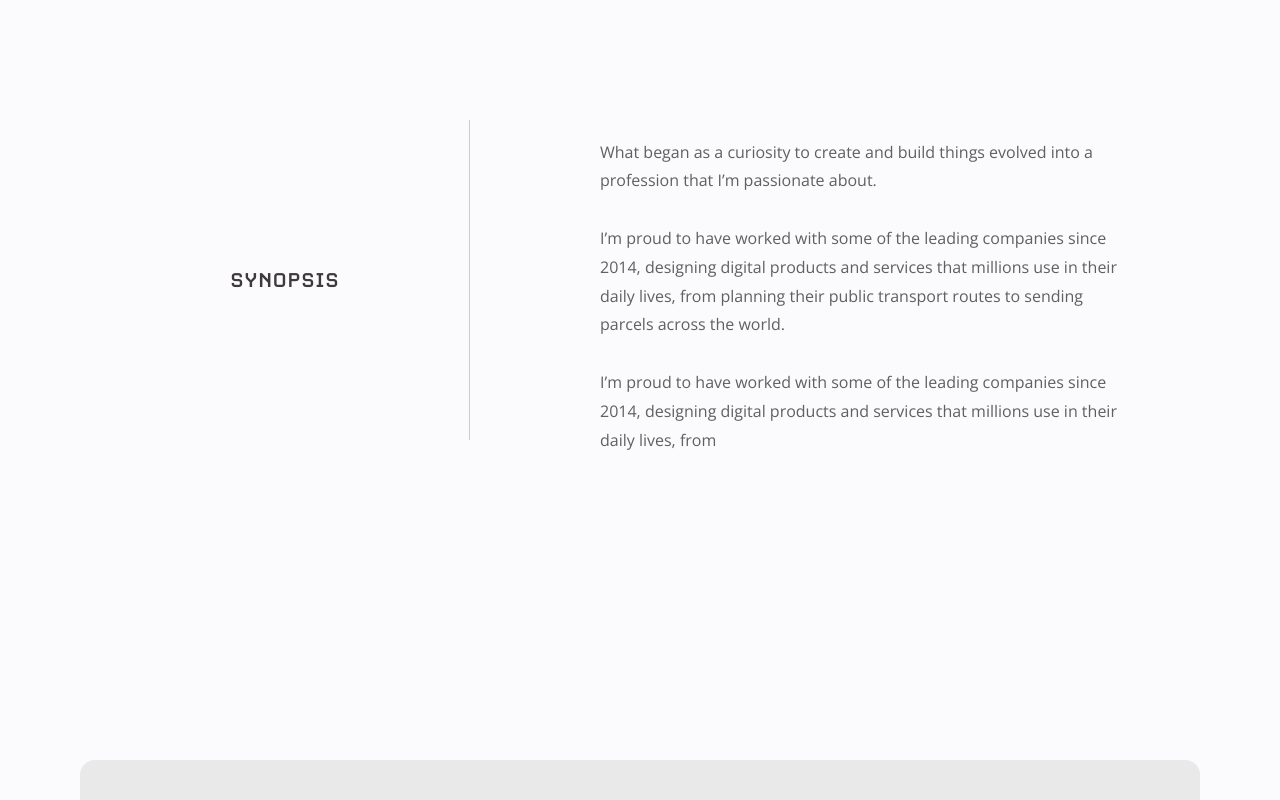
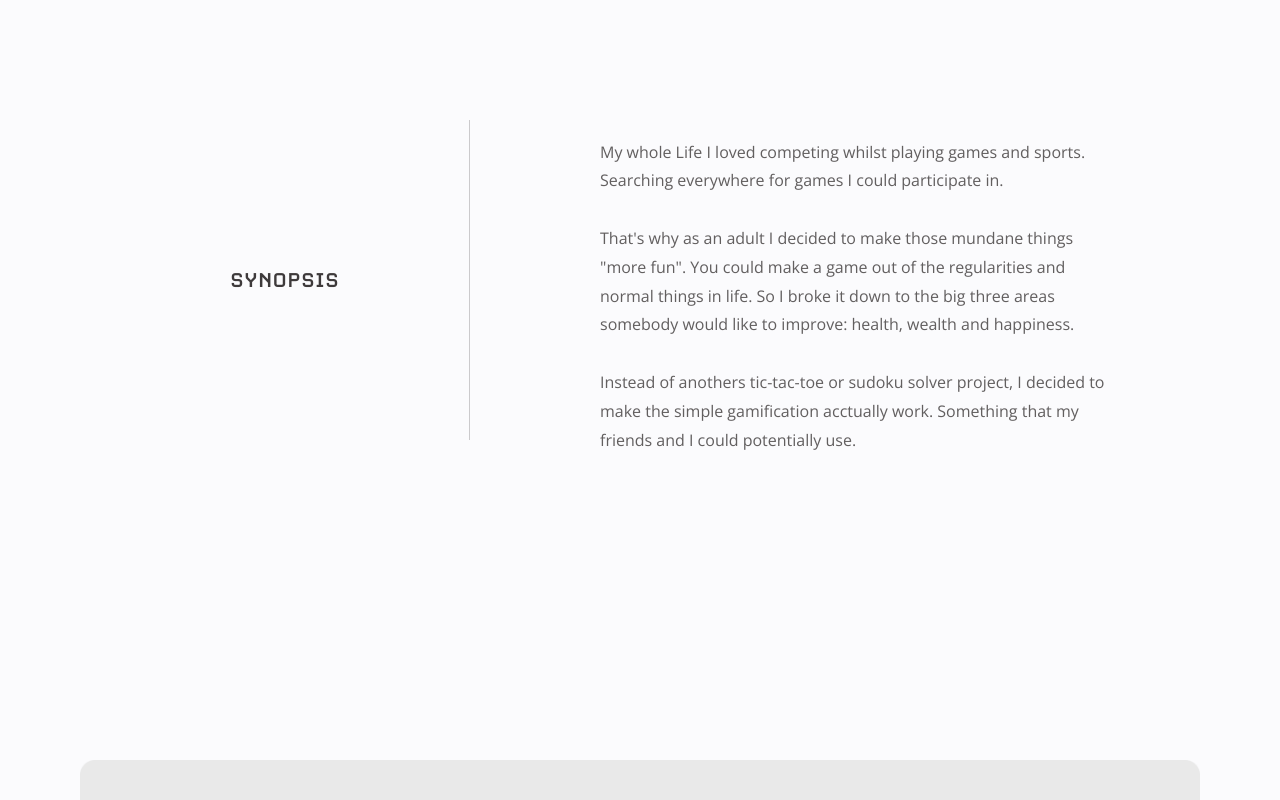
Before and after one commit to JaceksFridge/jacekpaczos.com, a React (Create React App) app: page /casemoonlog in a window 1280 px wide. Shown: the part 1600-2400 px from the top of the page. Built offline with nearby package versions, Linux system fonts and the light colour scheme.

Commit message:
adding bottom

```diff
--- a/public/data/CaseMoonlog.json
+++ b/public/data/CaseMoonlog.json
@@ -23,7 +23,7 @@
     ],
     "synopsis": {
         "title": "synopsis",
-        "text": "What began as a curiosity to create and build things evolved into a profession that I’m passionate about. \n \n I’m proud to have worked with some of the leading companies since 2014, designing digital products and services that millions use in their daily lives, from planning their public transport routes to sending parcels across the world. \n \n I’m proud to have worked with some of the leading companies since 2014, designing digital products and services that millions use in their daily lives, from "
+        "text": "My whole Life I loved competing whilst playing games and sports. Searching everywhere for games I could participate in. \n\n That's why as an adult I decided to make those mundane things \"more fun\". You could make a game out of the regularities and normal things in life. So I broke it down to the big three areas somebody would like to improve: health, wealth and happiness.  \n \n Instead of anothers tic-tac-toe or sudoku solver project, I decided to make the simple gamification acctually work. Something that my friends and I could potentially use."
     },
     "synopsis_images": [
         {"url": "/assets/images/moonlog/laptop_dashboard.webp"},
@@ -35,7 +35,7 @@
 
     "blueprint": {
         "title": "blueprint",
-        "text": "What began as a curiosity to create and build things evolved into a profession that I’m passionate about. \n \n I’m proud to have worked with some of the leading companies since 2014, designing digital products and services that millions use in their daily lives, from planning their public transport routes to sending parcels across the world. \n \n I’m proud to have worked with some of the leading companies since 2014, designing digital products and services that millions use in their daily lives, from "
+        "text": "To have a quicker overview and since the backend wan't to complicated I decided to have the client and the server in the same project directory. \n \n As for the tech-stack. Since at the start I wasn't so proficient in python I decided to use node (express). For the database I wanted to learn some noSQL one so MongoDB grasped my attention. \n \n The frontend I build with my favorite framework React as well as some additional libraries like eg. framer-motion, amcharts, recharts, ag-grid...no black magic there. On top i dropped a bit of SCSS."
     },
     "blueprint_images": [
         {"url": "/assets/images/moonlog/trees.webp"}
@@ -43,7 +43,7 @@
 
     "alchemy": {
         "title": "the craft",
-        "text": "What began as a curiosity to create and build things evolved into a profession that I’m passionate about. \n \n I’m proud to have worked with some of the leading companies since 2014, designing digital products and services that millions use in their daily lives, from planning their public transport routes to sending parcels across the world. \n \n I’m proud to have worked with some of the leading companies since 2014, designing digital products and services that millions use in their daily lives, from "
+        "text": "Once building I made a few mistakes. But hey, how do you learn otherwise. \n \n First of all I grossly underestimated the time needed for the design part. I think it took me more to design, than to build the whole client and server together. Secondly I had a struggle with OAuth and the Server-Side, but in the end I managed to be victorious. \n \n The Deployment is sometimes truly a pain in the ass. So I used Heroku to make things easy. All in all it was a great project to learn. Now I feel vastly more confident."
     },
     "alchemy_images": [
         {"url": "/assets/images/moonlog/laptop.webp"},
@@ -51,5 +51,11 @@
         {"url": "/assets/images/moonlog/logentries.webp"},
         {"url": "/assets/images/moonlog/health.webp"},
         {"url": "/assets/images/moonlog/happiness.webp"}
-    ]
+    ],
+
+
+    "sum": {
+        "title": "summing it up",
+        "text": "The performance from 19th of October to December 2022 is as follows:"
+    }
 }
--- a/src/pages/CaseMoonlog.js
+++ b/src/pages/CaseMoonlog.js
@@ -70,6 +70,9 @@ const CaseMoonlog = () => {
           <ImageBlocks images={data.blueprint_images} />
           <InfoBlock info={data.alchemy} />
           <ImageBlocks images={data.alchemy_images} />
+          <div className="summing-it-up">
+            <InfoBlock info={data.sum} />
+          </div>
           <Footer />
         </div>
       )}
--- a/src/styles/CaseStudy.scss
+++ b/src/styles/CaseStudy.scss
@@ -86,7 +86,16 @@
             margin-bottom: 1.5rem;
         }
     }
+
+    .summing-it-up{
+        width: 100%;
+        height: 100%;
+    }
 }
+
+
+
+
 
 
 @media only screen and (min-width: 1200px) {
@@ -173,6 +182,9 @@
 
 
 
+
+
+
 @media only screen and (min-width: 1500px) {
     .casestudy{
         .case-info{
```
